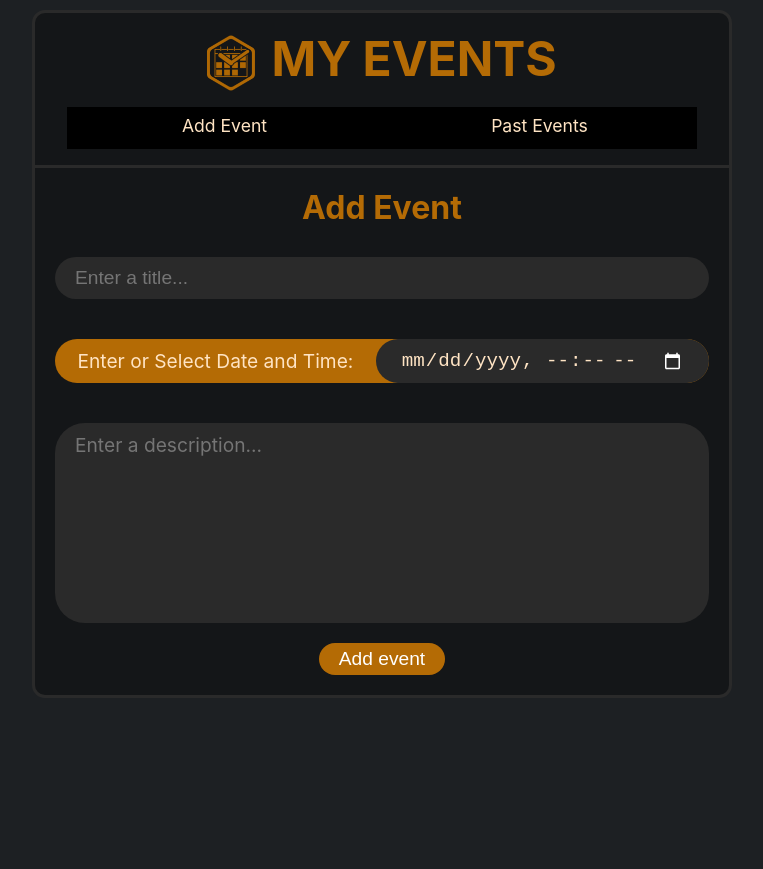
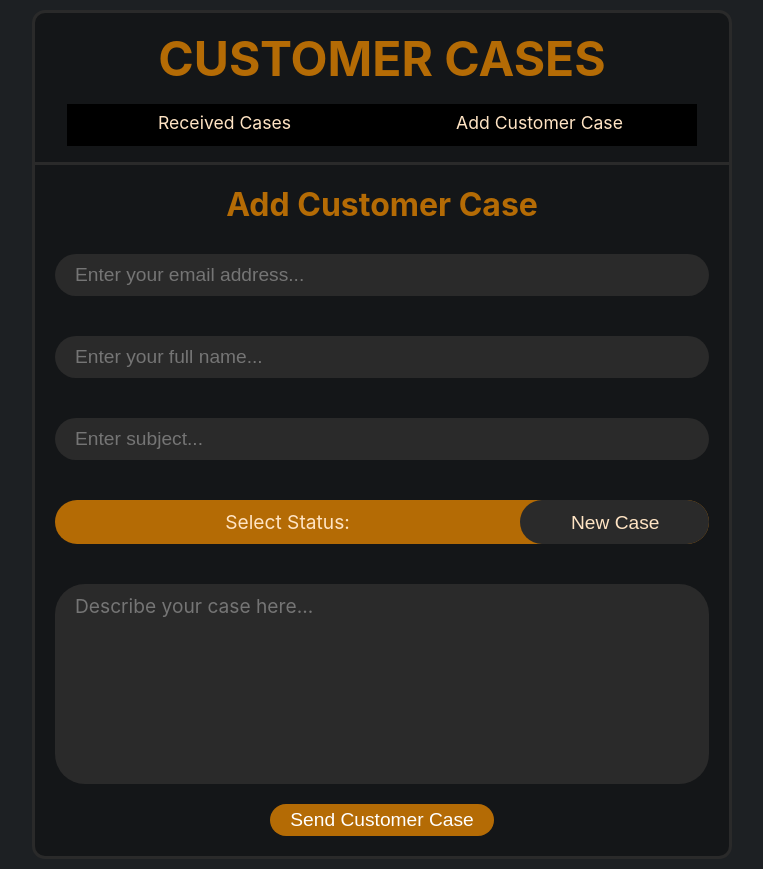
Before and after one commit to ehsanmiran/CustomerCaseFE, a React (Create React App) app in the folder customer-case-fe/: page /addevent in a window 1280 px wide. Shown: the whole page, without its empty margins (258-1021 px from the left). Before the commit the page ends 800 px from the top, so only its background shows below. Built offline with nearby package versions, Linux system fonts and the light colour scheme.

Commit message:
working on adding status to db

```diff
--- a/customer-case-fe/data/db.json
+++ b/customer-case-fe/data/db.json
@@ -1,52 +1,54 @@
 {
   "events": [
     {
-      "title": "Kristi himmelfärdsdag.",
+      "subject": "Kristi himmelfärdsdag.",
       "timeStamp": 1653516000000,
       "description": "orsdagen den 26:e maj 2022\n\när en helgdag / röd dag som som kallas Kristi himmelfärdsdag.\nDenna dag är det Vilhelmina, Vilma som har namnsdag, det är vecka 21 och det är dag 146 på året.\n",
       "id": 1
     },
     {
-      "title": "Mors Dag",
+      "subject": "Mors Dag",
       "timeStamp": 1653775200000,
       "description": "29:e maj är en FN-dag\nInternationella dagen för FN:s fredsbevarande personal\n\n\nDenna dag är det Jeanette, Yvonne som har namnsdag, det är vecka 21 och det är dag 149 på året.",
       "id": 2
     },
     {
-      "title": "Första maj",
+      "subject": "Första maj",
       "timeStamp": 1651356000000,
       "description": "Söndagen den 1:a maj 2022\n\när en helgdag / röd dag som som kallas Första maj. 1:a Maj är dessutom en Flaggdag.\nDenna dag är det Valborg som har namnsdag, det är vecka 17 och det är dag 121 på året.\n",
       "id": 3
     },
     {
-      "title": "Påskdagen",
+      "subject": "Påskdagen",
       "timeStamp": 1650146400000,
       "description": "Söndagen den 17:e april 2022\n\när en helgdag / röd dag som som kallas Påskdagen. Påskafton är dessutom en Flaggdag.\nDenna dag är det Elias, Elis som har namnsdag, det är vecka 15 och det är dag 107 på året.\n",
       "id": 5
     },
     {
-      "title": "Midsommardagen",
+      "subject": "Midsommardagen",
       "timeStamp": 1656108000000,
       "description": "Lördagen den 25:e juni 2022\n\när en helgdag / röd dag som som kallas Midsommardagen. Midsommardagen är dessutom en Flaggdag.\nDenna dag är det David, Salomon som har namnsdag, det är vecka 25 och det är dag 176 på året.",
       "id": 6
     },
     {
-      "title": "Nyårsdagen",
+      "subject": "Nyårsdagen",
       "timeStamp": 1640991600000,
       "description": "Lördagen den 1:a januari 2022\n\när en helgdag / röd dag som som kallas Nyårsdagen. Nyårsdagen är dessutom en Flaggdag.\nDenna dag är det som har namnsdag, det är vecka 52 och det är dag 1 på året.",
       "id": 7
     },
     {
-      "title": "Important Test",
-      "timeStamp": 1667322720000,
-      "description": "Test ACVVVV",
-      "id": 9
+      "email": "test@mail.com",
+      "fullname": "Ehsan Miran",
+      "subject": "Fel anmälan",
+      "description": "Bla bla",
+      "id": 8
     },
     {
-      "title": "Testing",
-      "timeStamp": 1698501900000,
-      "description": "bla bla",
-      "id": 10
+      "email": "mail@mail.com",
+      "fullname": "Ehsan Miran",
+      "subject": "Testing",
+      "message": " testing  testing  testing  testing  testing ",
+      "id": 9
     }
   ]
 }
--- a/customer-case-fe/src/App.css
+++ b/customer-case-fe/src/App.css
@@ -31,12 +31,12 @@ body, html {
   text-decoration: none;
   font-size: 2rem;
 }
-.logoImage {
+/* .logoImage {
   color: #bf1818;
   width: 3rem;
   height: 3.5rem;
   margin: 0.4rem 1rem 0 0;
-}
+} */
 .listBody {
   padding: 1rem 2rem;
 }
@@ -171,7 +171,7 @@ h3 {
 
 }
 .timestamp input{
-padding: 0 25px 0;
+  padding: 0 25px 0;
   margin: 0 !important;
 }
 .timestamp label{
@@ -179,23 +179,23 @@ padding: 0 25px 0;
   margin: 0 !important;
   flex-grow: 1;
 }
-.timestamp input::-webkit-calendar-picker-indicator {
+/* .timestamp input::-webkit-calendar-picker-indicator {
   filter: invert(1);
-}
+} */
 textarea {
   resize: none;
 }
 .disabled {
   pointer-events: none;
 }
-.grid {
+/* .grid {
   display: grid;
   grid-template-columns: 1fr 50px;
 }
 .grid button{
   padding: 0 19px 0;
   margin-bottom: 13px !important ;
-}
+} */
 .pastevents h3,p{
   color: #7f7f7f !important;
 }
@@ -203,8 +203,33 @@ textarea {
   background : #454545 !important;
 }
 .parag {
+  border: dotted 2px #2a2a2a;
   margin: 25px 0 25px;
+  padding: 1rem;
 }
 .centered {
   text-align: center;
 }
+
+.select {
+  -webkit-appearance: none;
+  -moz-appearance: none;
+  text-indent: 1px;
+  text-overflow: '';
+}
+
+.select-input {
+  background-color: #2a2a2a;
+  margin: none;
+  padding: 10px 50px;
+  font-size: 1.2rem;
+  color: bisque;
+  border: 0;
+  border-radius: 30px;
+  text-align: start;
+  transition: all 250ms ease-in-out;
+}
+.select-input:focus {
+  outline: none;
+  box-shadow: 0px 0px 12px 0.5px #b46b05;
+}
--- a/customer-case-fe/src/Views/AddEvent.jsx
+++ b/customer-case-fe/src/Views/AddEvent.jsx
@@ -3,22 +3,24 @@ import { useNavigate } from 'react-router-dom'
 
 const AddEvent = () => {
   const navigate = useNavigate()
-  const [title, setTitle] = useState('')
-  const [timeStamp, setTimeStamp] = useState('')
-  const [description, setDescription] = useState('')
+  const [email, setEmail] = useState('')
+  const [fullname, setFullname] = useState('')
+  const [subject, setSubject] = useState('')
+  const [message, setMessage] = useState('')
+  const [status, setStatus] = useState('')
   const [loading, setLoading] = useState(false)
   const [verification, setVerification] = useState(true)
 
   const handleSubmit = (e) => {
     e.preventDefault();
-    if(title.length === 0 | timeStamp.length === 0) {
+    if(email.length === 0 | subject.length === 0) {
       setVerification(false);
       return
     }else{
         setVerification(true)
     }
 
-    const event = {title, timeStamp: Date.parse(timeStamp), description};
+    const event = {email, fullname, subject, message, status};
 
     setLoading(true)
 
@@ -27,32 +29,45 @@ const AddEvent = () => {
       headers: { "Content-Type": "application/json" },
       body: JSON.stringify(event)
     }).then(() => {
-      setTitle('')
-      setTimeStamp('')
-      setDescription('')
+      setEmail('')
+      setFullname('')
+      setSubject('')
+      setMessage('')
+      setStatus('')
       setLoading(false)
 
     })
     setTimeout ( () => navigate('/'), 500);
   }
 
+
   return (
     <div>
       <div className='event-header'>
-        <h1>Add Event</h1>
+        <h1>Add Customer Case</h1>
       </div>
       <form className='subContainer' onSubmit={handleSubmit}>
         <div className='field-warp'>
-          <input type="text" name='title' value={title} placeholder='Enter a title...' className='input' onChange={(e) => { setTitle(e.target.value) }}/>
+          <input type="text" name='email' value={email} placeholder='Enter your email address...' className='input' onChange={(e) => { setEmail(e.target.value) }}/>
+        </div>
+        <div className='field-warp'>
+          <input type="text" name='fullname' value={fullname} placeholder='Enter your full name...' className='input' onChange={(e) => { setFullname(e.target.value) }}/>
+        </div>
+        <div className='field-warp'>
+          <input type="text" name='subject' value={subject} placeholder='Enter subject...' className='input' onChange={(e) => { setSubject(e.target.value) }}/>
         </div>
         <div className="timestamp input">
-            <label htmlFor="timestamp" className='input' >Enter or Select Date and Time:</label>
-            <input type="datetime-local" className='input' id='timestamp' name="timestamp" value={timeStamp} onChange={(e) => { setTimeStamp(e.target.value) }}/>
+          <label className='input'>Select Status: </label>
+          <select name='status' value={status} className="select select-input" onChange={(e) => { setStatus(e.target.value) }}>
+            <option value="new">New Case</option>
+            <option value="opened">Opened</option>
+            <option value="closed">Closed</option>
+          </select>
         </div>
         <div className='field-warp'>
-          <textarea type="textarea" name='description' value={description} placeholder='Enter a description...' className='input txt-area'  onChange={(e) => { setDescription(e.target.value) }}/>
+          <textarea type="textarea" name='message' value={message} placeholder='Describe your case here...' className='input txt-area'  onChange={(e) => { setMessage(e.target.value) }}/>
         </div>
-        {!loading && <button className='btn'>Add event</button>}
+        {!loading && <button className='btn'>Send Customer Case</button>}
         {loading && <button className='btn'>Adding...</button>}
         {!verification && <p>Title, Date and Time can not be empty.</p>}
       </form>
--- a/customer-case-fe/src/Views/EventsList.jsx
+++ b/customer-case-fe/src/Views/EventsList.jsx
@@ -16,18 +16,14 @@ const EventsList = () => {
         setEvents(data);
         setLoading(false)
       })
-
   }, []);
 
   return (
     <div className='listBody'>
       { loading && <div> Loading...</div> }
-      {events && events.length ? events.map(event => (
-        event.timeStamp > Date.parse(Date()) && <Event key={event.id} event={event}/>
-        ))
-        :
-        !loading && <p>You are not waiting for any upcoming event. You may like to add an event!</p>
-      }
+      { events && events.length ? events.map(event => (<Event key={event.id} event={event}/>))
+      :
+      !loading && <p>There is no customer case received.</p>}
     </div>
   )
 }
--- a/customer-case-fe/src/Views/PastEventsList.jsx
+++ /dev/null
@@ -1,35 +0,0 @@
-import { useState, useEffect } from 'react'
-import Event from '../components/Event'
-
-const PastEventsList = () => {
-
-  const [events, setEvents] = useState('')
-  const [loading, setLoading] = useState(true)
-
-  useEffect(() => {
-    fetch(' http://localhost:8080/events')
-      .then(res => {
-        return res.json();
-      })
-      .then(data => {
-        data.sort((a, b) => { return b.timeStamp - a.timeStamp })
-        setEvents(data);
-        setLoading(false)
-      })
-  }, []);
-
-  return (
-    <div className='listBody pastevents'>
-      { loading && <div> Loading...</div> }
-      {events.length ? events.map(event => (
-        event.timeStamp < Date.parse(Date()) &&
-        <Event key={event.id} event={event}/>
-      ))
-      :
-      !loading && <p>No listed event has past yet.</p>
-      }
-    </div>
-  )
-}
-
-export default PastEventsList
--- a/customer-case-fe/src/components/Event.jsx
+++ b/customer-case-fe/src/components/Event.jsx
@@ -2,28 +2,14 @@ import React from 'react'
 import moment from 'moment'
 import { Link } from 'react-router-dom'
 
-
-
-
 const Event = ({event}) => {
-  function refreshPage() {
-    window.location.reload(false);
-  }
-  const handleClick = () => {
-    fetch('http://localhost:8080/events/' + event.id, {
-      method: 'DELETE'
-    })
-    refreshPage()
-  }
-
 
   return (
-    <div className='grid'>
-    <Link to={`/event/${event.id}`} className='event-line'>
-      <h3>{event.title}</h3>
-      <p>{moment(event.timeStamp).fromNow()}</p>
-    </Link>
-    <button className='btn' onClick={handleClick}>x</button>
+    <div>
+      <Link to={`/event/${event.id}`} className='event-line'>
+        <h3>{event.subject}</h3>
+        <p>{moment(event.timeStamp).fromNow()}</p>
+      </Link>
     </div>
   )
 }
--- a/customer-case-fe/src/components/Navbar.jsx
+++ b/customer-case-fe/src/components/Navbar.jsx
@@ -1,17 +1,15 @@
 import React from 'react'
 import { Link, NavLink } from 'react-router-dom'
-import logoImage from '../img/events.png'
 
 const Navbar = () => {
   return (
     <nav className='navbar'>
       <Link to="/" className='navbar-brand'>
-        <img className='logoImage' src={logoImage} alt="logo" />
-        <h1>MY EVENTS</h1>
+        <h1>CUSTOMER CASES</h1>
       </Link>
       <ul className='nav-links'>
-        <NavLink to="/addevent" className='liActive'><li className="nav-link">Add Event</li></NavLink>
-        <NavLink to="/pastevents" className='liActive'><li className="nav-link">Past Events</li></NavLink>
+        <NavLink to="/" className='liActive'><li className="nav-link">Received Cases</li></NavLink>
+        <NavLink to="/addevent" className='liActive'><li className="nav-link">Add Customer Case</li></NavLink>
       </ul>
     </nav>
   )
```
Also changed, not shown: customer-case-fe/src/App.js (+0 -14 lines), customer-case-fe/src/Views/EventView.jsx (+4 -13 lines), customer-case-fe/src/img/events.png (deleted).
